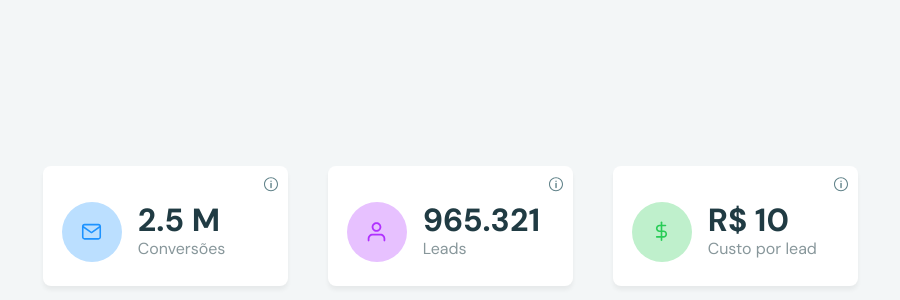
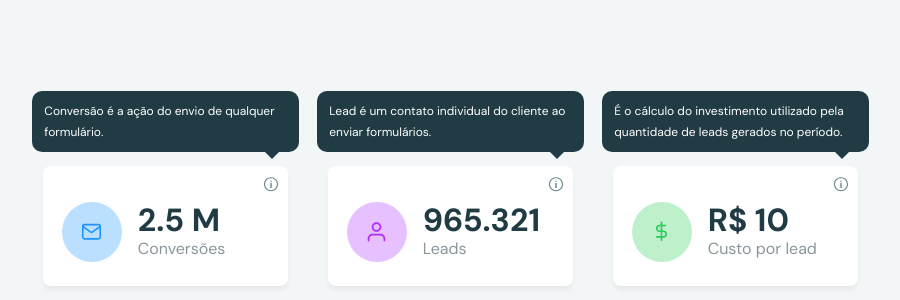
Before and after one commit to alalan55/Desafio_cupola, a Vue app: page / in a window 1280 px wide. Shown: the part 174-474 px from the top of the page, without its empty margins (190-1090 px from the left). Built offline with nearby package versions, Linux system fonts and the light colour scheme.

Commit message:
Ajuste no tooltip

```diff
--- a/src/components/organisms/CardComponent.vue
+++ b/src/components/organisms/CardComponent.vue
@@ -35,7 +35,7 @@ export default {
     cardData: { type: Object, required: true },
   },
   setup() {
-    const showTooltip = ref(false);
+    const showTooltip = ref(true);
     const showOrHideTooltip = () => {
       showTooltip.value == true
         ? (showTooltip.value = false)
@@ -79,9 +79,9 @@ export default {
       &::after {
         content: "";
         position: absolute;
-        left: 90%;
-        bottom: -29px;
-        border-width: 12px;
+        left: 86%;
+        bottom: -38px;
+        border-width: 20px;
         border-style: solid;
         border-color: $deep-blue-3 transparent transparent transparent;
         z-index: 99;
```
Also changed, not shown: public/icons/arrow-icon.svg (added), src/assets/scss/variables.scss (deleted).
